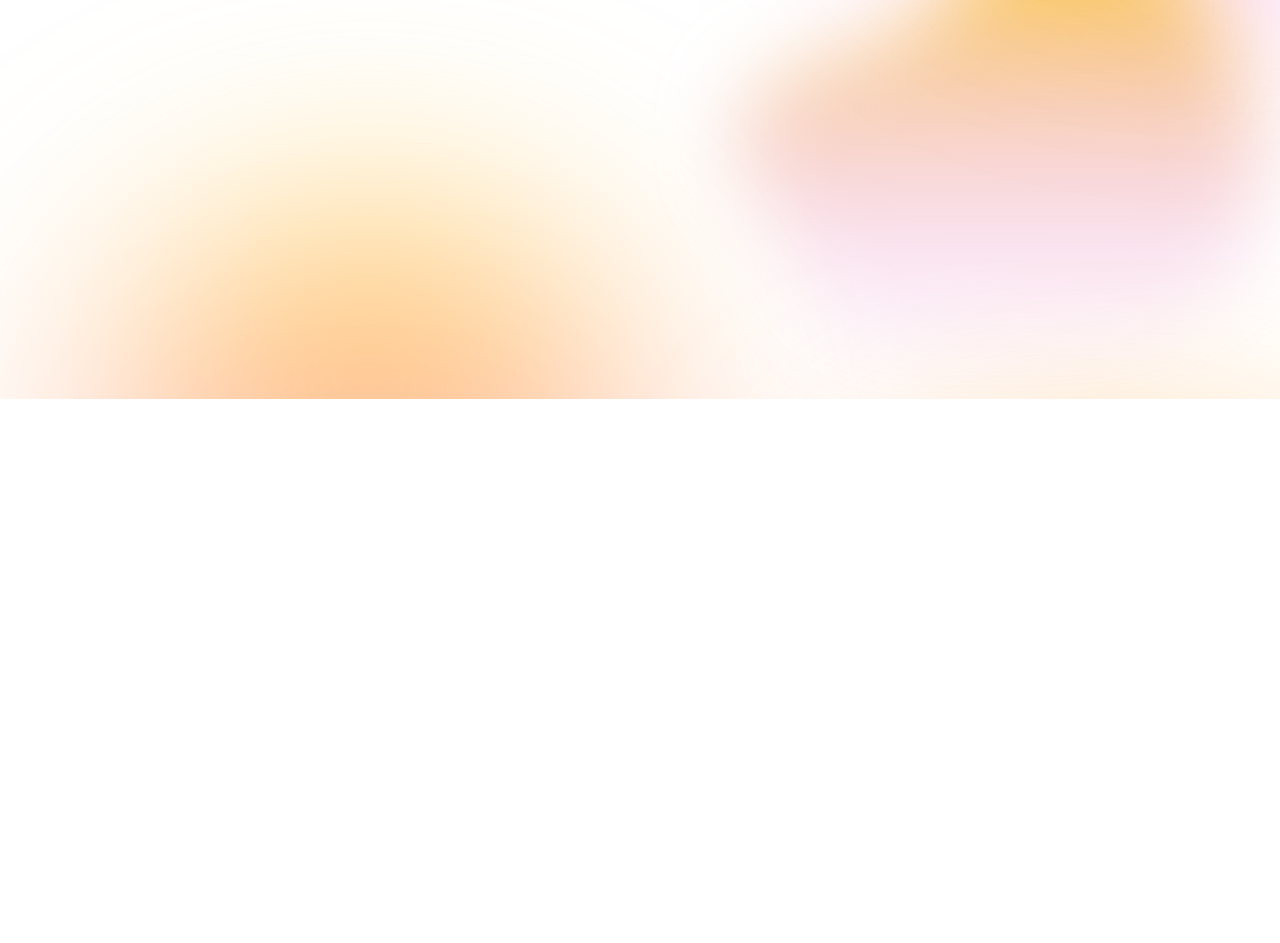
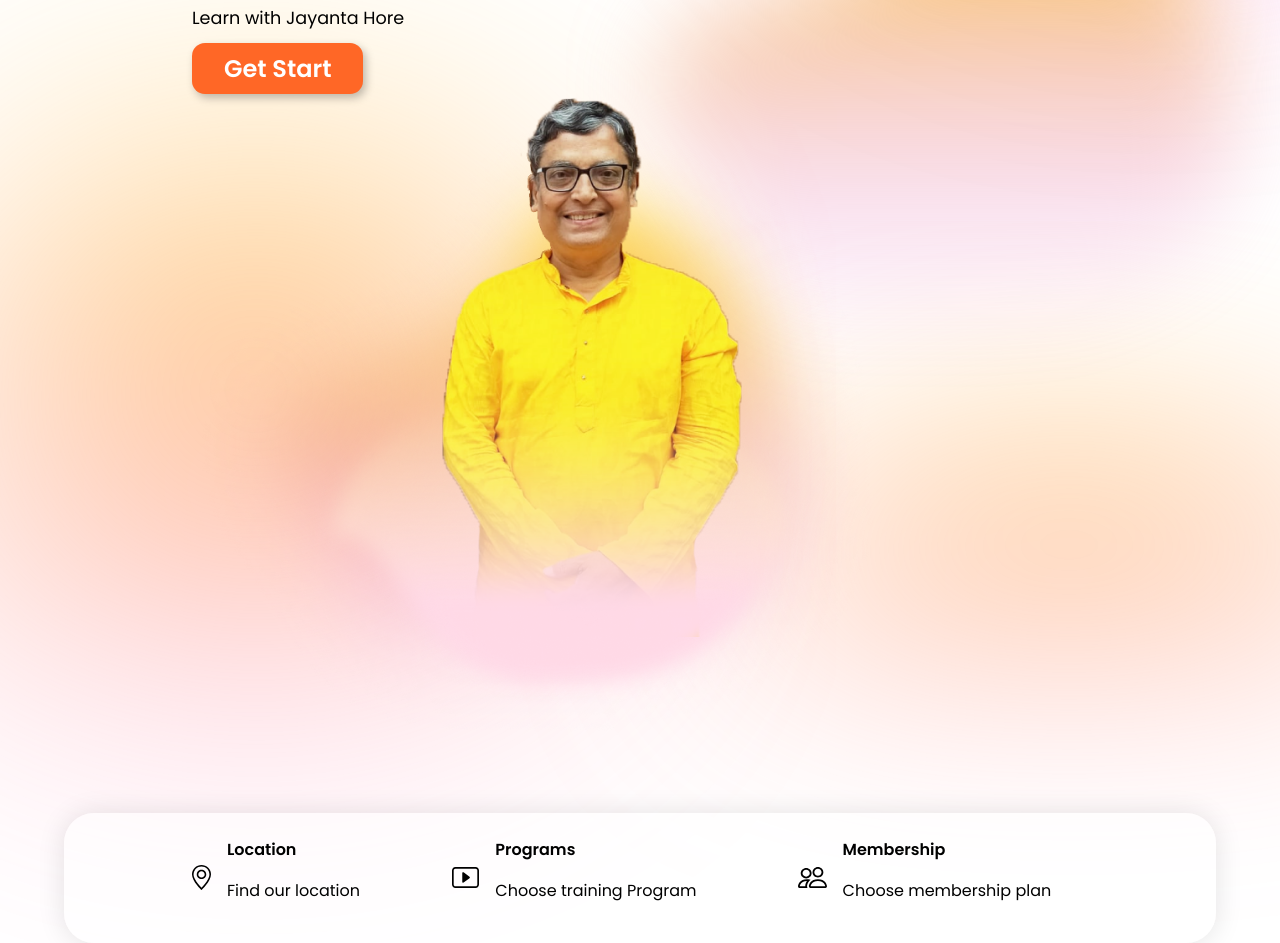
Before and after one commit to asmallick1999/TXON_Task, a plain HTML site: page TXON_Task_1/index.html in a window 1280 px wide. Shown: the part 401-1344 px from the top of the page. Before the commit the page ends 800 px from the top, so only its background shows below. Drawn offline with Linux system fonts and the light colour scheme.

Commit message:
hero secction, information section

```diff
--- a/TXON_Task_1/index.html
+++ b/TXON_Task_1/index.html
@@ -17,7 +17,9 @@
 
 <body>
     <section class="wrapper">
+        <main>
             <img src="./src/icons/Group 9.svg" alt="" class="background">
+            <div class="whole_section">
                 <header>
                     <div class="navbar">
                         <p class="logo">Logo</p>
@@ -28,14 +30,14 @@
                         </div>
                         <button>Sign in</button>
                     </div>
-        <section class="hero">
+                    <section class="hero grid-effect">
                         <div class="hero-left">
                             <h1>Yoga &<br> Meditation</h1>
                             <p>Learn with Jayanta Hore</p>
                             <button>Get Start</button>
                         </div>
                         <div class="hero-right">
-                <img src="./src/Jayanta_Hore_3.png" alt="Jayanta Hore Image">
+                            <img src="./src/Jayanta_Hore_4_png.png" alt="Jayanta Hore Image">
                         </div>
                     </section>
                 </header>
@@ -66,6 +68,9 @@
                         </div>
                     </div>
                 </section>
+            </div>
+
+        </main>
     </section>
 </body>
 
--- a/TXON_Task_1/style.css
+++ b/TXON_Task_1/style.css
@@ -8,11 +8,36 @@ body {
     margin: 0;
     padding: 0;
 }
-.wrapper{
-    height: 100vh;
-    overflow-y: auto;
+
+.wrapper {
+    /* height: 100vh; */
+    /* overflow-y: auto; */
     overflow-x: hidden;
     perspective: 1rem;
+}
+
+main {
+    position: relative;
+    /*display: flex;
+  justify-content: center;
+  align-items: center;*/
+    /* width: 100%; */
+    transform-style: preserve-3d;
+    /* z-index: -1; */
+}
+
+.background {
+    position: absolute;
+    height: 100%;
+
+    /* object-fit: cover; */
+    z-index: -1;
+    width: 100%;
+
+}
+
+.background {
+    transform: translateZ(-10px) scale(2);
 }
 
 .navbar {
@@ -58,29 +83,34 @@ body {
     margin: var(--margin0Auto);
     display: flex;
     justify-content: space-between;
-    align-items: center;
-    padding-bottom: 4.7rem;
+    /* padding-bottom: 4.7rem; */
 }
-.hero-left{
+.grid-effect{
+    display: grid;
+}
 
-}
+.hero-left {}
 
 .hero-left h1 {
     font-weight: 700;
     font-size: 5rem;
     margin-bottom: 0;
+    margin-top: 2.3rem !important;
 }
-
 .hero-left p {
     font-size: 1.1rem;
+    margin-bottom: 0.7rem;
+}
+.hero-right{
+    /* display: flex;
+    justify-content: flex-end; */
+    width: 80%;
+}
+.hero-right img {
+    /* margin: 0 auto;
 
-    margin-bottom: 0.7rem;
+    padding-bottom: 0 !important; */
 
-}
-
-.hero-right img {
-    width: 15rem;
-    margin-top: 4rem;
 }
 
 .hero-left button {
@@ -98,15 +128,16 @@ body {
 }
 
 
-.information-bg{
+.information-bg {
     width: 90%;
     margin: var(--margin0Auto);
 
     background: rgba(255, 255, 255, 0.5);
-box-shadow: 0px 1px 28px rgba(0, 0, 0, 0.11);
-border-radius: 30px;
+    box-shadow: 0px 1px 28px rgba(0, 0, 0, 0.11);
+    border-radius: 30px;
 }
-.information{
+
+.information {
 
     width: 77.8%;
     margin: var(--margin0Auto);
@@ -116,23 +147,29 @@ border-radius: 30px;
 
 
 }
-.information img{
+
+.information img {
     width: 10%;
 }
-.information a{
+
+.information a {
     text-decoration: none;
     font-weight: 600;
     color: black;
 }
-.information
-.location,.programs,.membership{
+
+.information .location,
+.programs,
+.membership {
     display: flex;
     align-items: center;
 }
-.information .info-text{
+
+.information .info-text {
     margin-left: 1rem;
     align-items: center;
 }
+
 @media screen and (max-width: 835px) {
     .nav_menu a {
 
```
Also changed, not shown: TXON_Task_1/src/Jayanta_Hore_4.svg (added), TXON_Task_1/src/Jayanta_Hore_4_png.png (added). Lines whose indentation alone changed are shown as unchanged.
